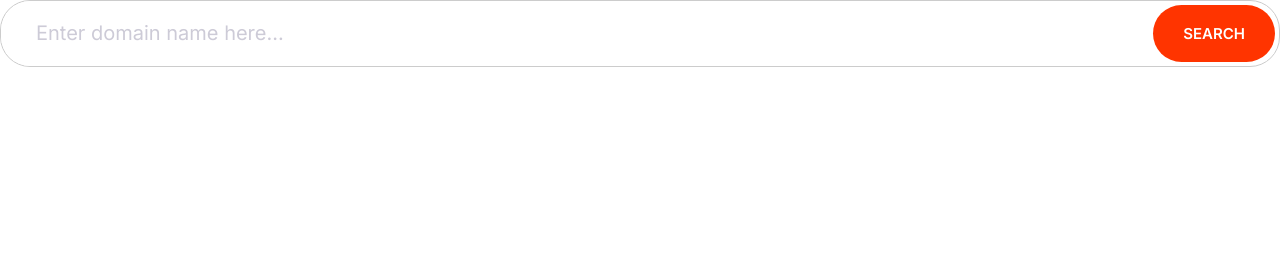
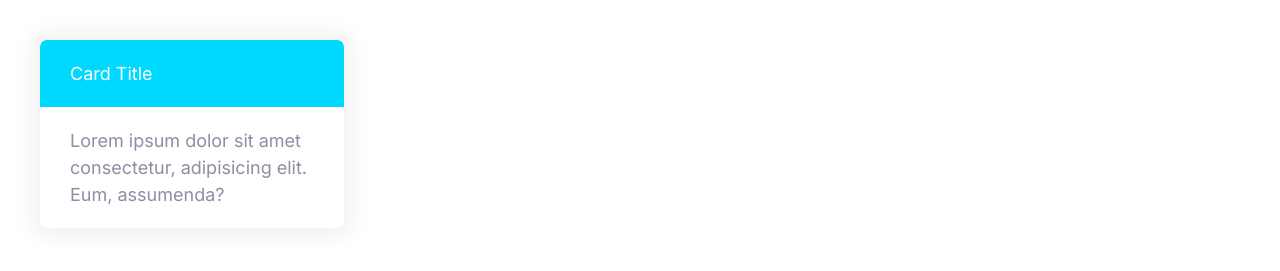
Before and after one commit to Faksfancy/faks-web, a plain HTML site: page index.html in a window 1280 px wide. Drawn offline with Linux system fonts and the light colour scheme.

Commit message:
defining cards.

```diff
--- a/css/index.css
+++ b/css/index.css
@@ -226,3 +226,29 @@
 .input-group .btn {
     margin: 4px;
 }
+@media screen and (min-width: 1024px) {
+    .input {
+      font-size: 1.5rem;
+    }
+  }
+  /* Cards */
+  .card {
+    border-radius: 7px;
+    box-shadow: 0 0 20px 10px #f3f3f3;
+    overflow: hidden;
+  }
+
+  .card__header,
+  .card__body {
+    padding: 2rem 3rem;
+  }
+
+  .card--primary .card__header {
+    background: var(--color-primary);
+    color: #fff;
+  }
+
+  .card--secondary .card__header {
+    background: var(--color-secondary);
+    color: #fff;
+  }
--- a/index.html
+++ b/index.html
@@ -12,6 +12,14 @@
     <link rel="stylesheet" href="/css/index.css">
 </head>
 <body>
-  <div class="input-group"><input type="text" name="" id="" class="input" placeholder="Enter domain name here..."><button class="btn btn--accent">search</button></div>
+  <div style="width: 30%; padding: 4rem">
+    <div class="card card--secondary">
+      <header class="card__header">Card Title</header>
+      <div class="card__body">
+        Lorem ipsum dolor sit amet consectetur, adipisicing elit. Eum,
+        assumenda?
+      </div>
+    </div>
+  </div>
 </body>
 </html>
```
Also changed, not shown: component/card.html (added, +9 -0 lines).
